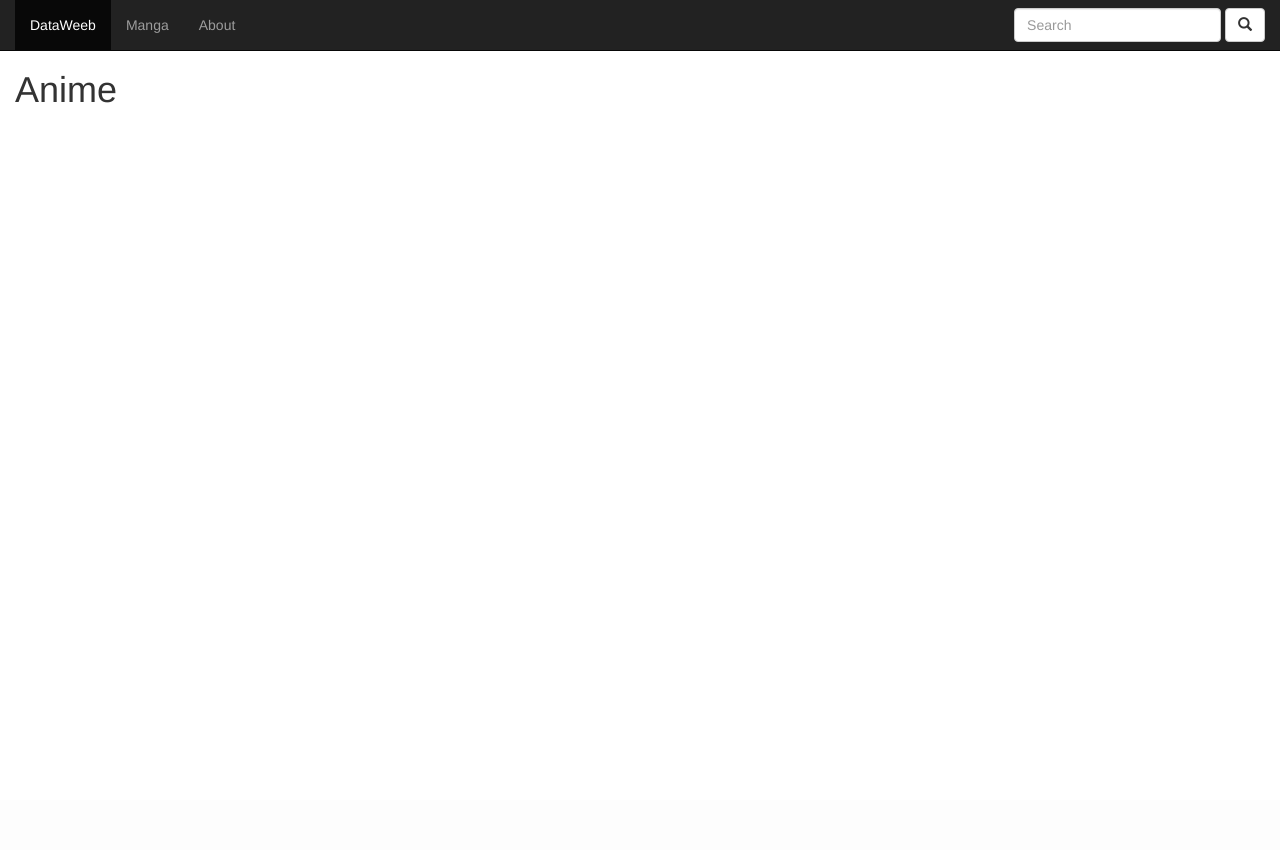
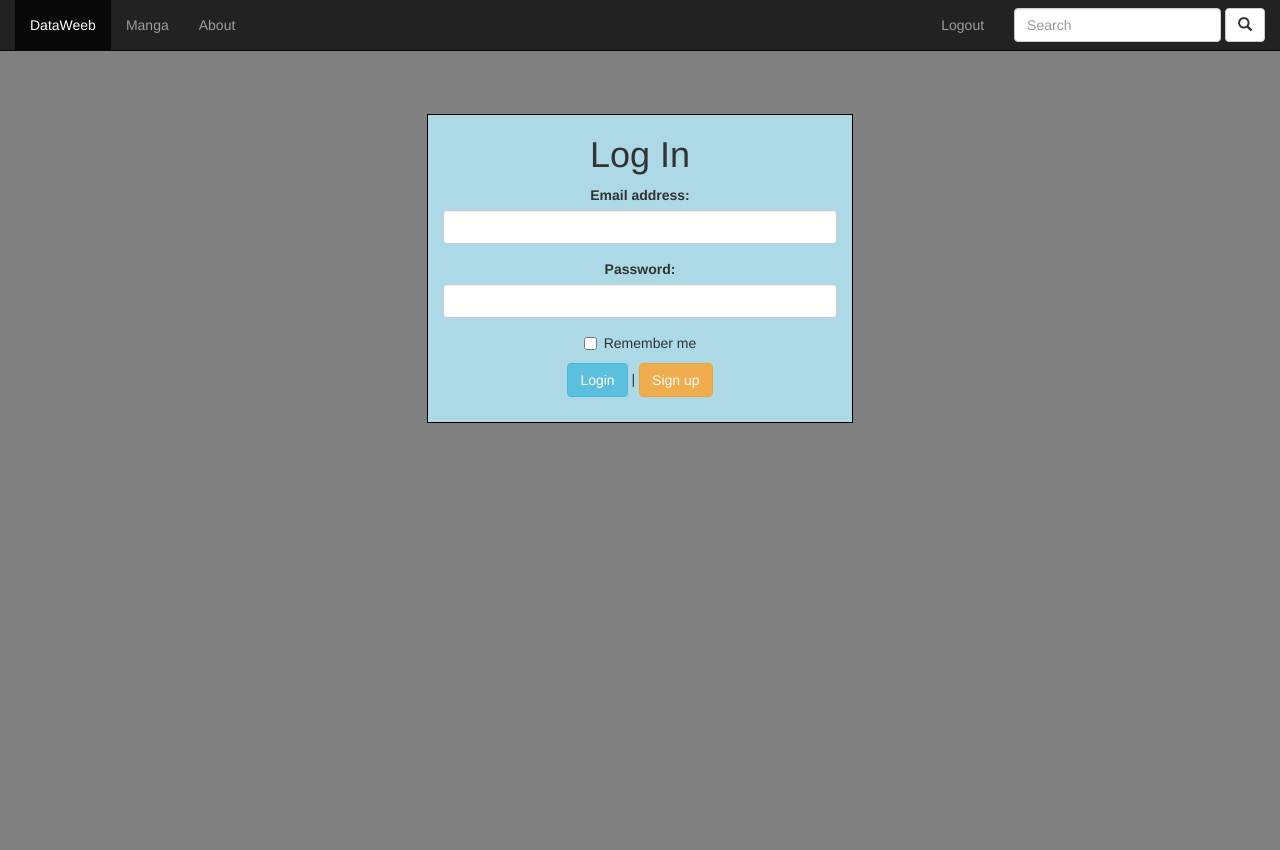
Before and after one commit to AnchoR29/165-Project, a Flask app: page / in a window 1280 px wide. Before the commit the page ends 103 px from the top, so only its background shows below. Run offline with Flask 2, Linux system fonts and the light colour scheme; some libraries are stand-ins or nearby versions.

Commit message:
added login and sign up pages

```diff
--- a/hello.py
+++ b/hello.py
@@ -2,6 +2,14 @@ from flask import Flask,render_template
 app = Flask(__name__)
 
 @app.route("/")
+def index():
+    return render_template('index.html')
+
+@app.route("/signup")
+def signup():
+    return render_template('signup.html')
+
+@app.route("/anime")
 def anime():
     return render_template('anime.html')
 
--- a/static/style.css
+++ b/static/style.css
@@ -1,14 +1,19 @@
-.bordright {
-	border-right: 1px solid black;
-	height: 100%;
-}
-.bordleft {
-	border-left: 1px solid black;
-	height: 100%;
-}
-
 .cover {
+	background-color: gray;
 	position: absolute;
 	height: 100%;
 	width:	100%;
 }
+
+.login {
+	margin-top: 5%;
+    background-color: lightblue;
+    vertical-align: middle;
+
+   	border-right: 1px solid black;
+   	border-left: 1px solid black;
+   	border-top: 1px solid black;
+   	border-bottom: 1px solid black;
+
+   	padding-bottom: 2%;
+}
--- /dev/null
+++ b/templates/index.html
@@ -0,0 +1,29 @@
+{% extends "layout.html" %}
+
+{% block content %}
+	<div class="row">
+	  <div class="col-md-4">
+	  </div>
+	  <div class="col-md-4 text-center login">
+          	 <h1>Log In</h1>
+          	 <form action="anime">
+			  <div class="form-group">
+			    <label for="email">Email address:</label>
+			    <input type="email" class="form-control" id="email">
+			  </div>
+			  <div class="form-group">
+			    <label for="pwd">Password:</label>
+			    <input type="password" class="form-control" id="pwd">
+			  </div>
+			  <div class="checkbox">
+			    <label><input type="checkbox"> Remember me</label>
+			  </div>
+			  <button type="submit" class="btn btn-info">Login</button>
+			  |
+			  <a href="signup" class="btn btn-warning">Sign up</a>
+			</form>
+      </div>
+      <div class="col-md-4">
+	  </div>
+    </div>
+{% endblock content %}
--- a/templates/layout.html
+++ b/templates/layout.html
@@ -12,14 +12,14 @@
 
     <link rel= "stylesheet" type="text/css" href="{{ url_for('static',filename='style.css') }}">
 
-    <title>Hello, world!</title>
+    <title>DataWeeb</title>
   </head>
   <body>
 
     <nav class="navbar navbar-inverse navbar-fixed-top">
       <div class="container-fluid">
         <ul class="nav navbar-nav">
-          <li class="active"><a href="/">DataWeeb</a></li>
+          <li class="active"><a href="/anime">DataWeeb</a></li>
           <li><a href="manga">Manga</a></li>
           <li><a href="about">About</a></li>
         </ul>
@@ -31,10 +31,13 @@
             <i class="glyphicon glyphicon-search"></i>
           </button>
         </form>
+        <ul class="nav navbar-nav navbar-right">
+          <li><a href="/">Logout</a></li>
+        </ul>
       </div>
     </nav>
 
-    <div class="container-fluid" style="margin-top:50px">
+    <div class="container-fluid cover" style="margin-top:50px">
       {% block content %}{% endblock content %}
     </div>
 
```
Also changed, not shown: templates/signup.html (added, +27 -0 lines).
